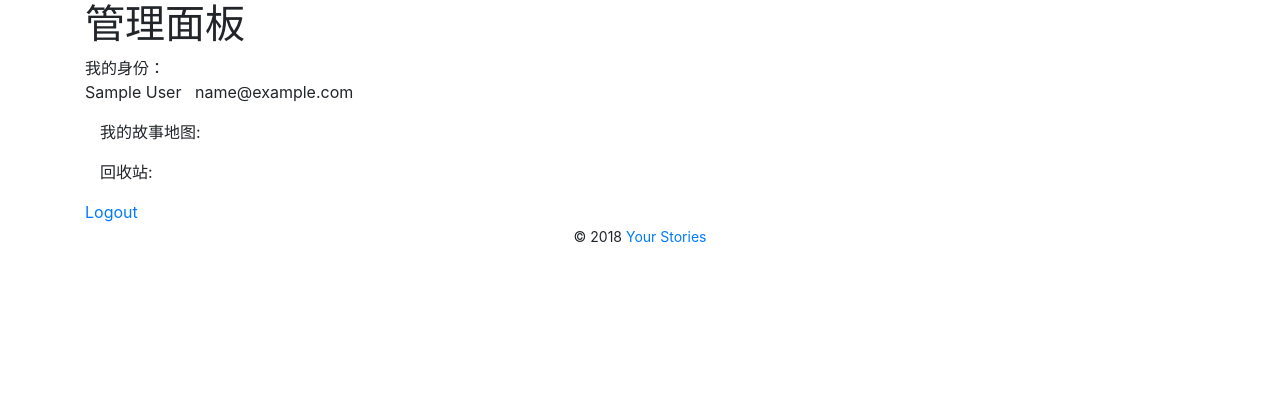
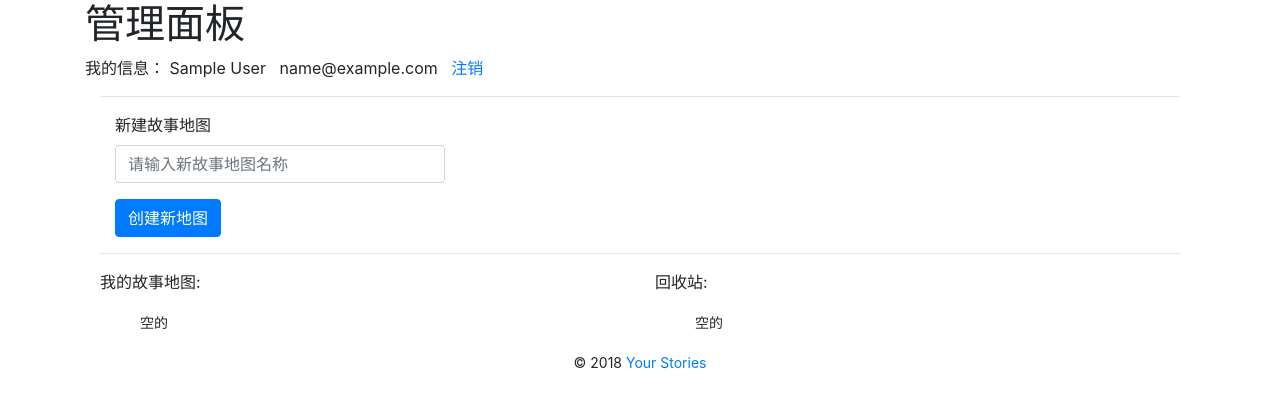
Before and after one commit to dylanchu/usmt, a Flask app: page /dashboard in a window 1280 px wide. Shown: the part 56-464 px from the top of the page. Run offline with Flask 2, Linux system fonts and the light colour scheme; the visitor is signed in with stand-in values (Sample User, id 1); some libraries are stand-ins or nearby versions.

Commit message:
feat:重新组织dashboard相关试图 & 添加新建故事地图功能

```diff
--- a/app/auth/views.py
+++ b/app/auth/views.py
@@ -36,7 +36,7 @@ def register():
 @auth.route('/login', methods=['GET', 'POST'])
 def login():
     if current_user.is_authenticated:
-        return redirect(url_for('main.index'))
+        return redirect(url_for('main.dashboard'))
     form = LoginForm()
     if form.validate_on_submit():
         check_user = User.objects(email=form.email.data).first()
--- /dev/null
+++ b/app/main/forms.py
@@ -0,0 +1,20 @@
+#!/usr/bin/env python3
+# coding: utf-8
+#
+# Created by dylanchu on 19-3-2
+
+from flask_wtf import FlaskForm
+from wtforms import StringField, SubmitField, widgets
+from wtforms.validators import DataRequired
+
+
+class NewMapForm(FlaskForm):
+    name = StringField(label='新建故事地图',
+                       validators=[DataRequired(message='名称不能为空')],
+                       widget=widgets.TextInput(),
+                       render_kw={
+                           'class': 'form-control',
+                           'placeholder': '请输入新故事地图名称',
+                           'required': ''
+                       })
+    submit = SubmitField('创建新地图')
--- a/app/main/views.py
+++ b/app/main/views.py
@@ -3,11 +3,12 @@
 #
 # Created by dylanchu on 19-1-1
 
-from flask import jsonify, render_template
+from flask import jsonify, render_template, request, flash, redirect, url_for
 from flask_login import login_required, current_user
 from ..models import StoryMap
 
 from . import main
+from .forms import NewMapForm
 
 
 @main.route('/')
@@ -22,8 +23,60 @@ def db_data_stub():
     return jsonify(data)
 
 
-@main.route('/dashboard')
+@main.route('/dashboard', methods=['GET', 'POST'])
 @login_required
 def dashboard():
+    form = NewMapForm()
+    if form.validate_on_submit():
+        existing_map = StoryMap.objects.filter(name=form.name.data).first()
+        if existing_map:
+            flash('已存在同名地图!')
+            return redirect(url_for('main.dashboard'))
+        else:
+            sm = StoryMap()
+            sm.name = form.name.data
+            sm.save()
+            current_user.maps[sm.name] = sm.id
+            current_user.save()
     return render_template('dashboard.html', name=current_user.name, email=current_user.email, maps=current_user.maps,
-                           recycle_bin=current_user.recycle_bin)
+                           recycle_bin=current_user.recycle_bin, form=form)
+
+
+@main.route('/edit')
+def edit_map():
+    name = request.args.get('name')
+    flash('你点击了 查看/编辑故事地图 %s' % name)
+    return redirect(url_for('main.dashboard'))
+
+
+@main.route('/trash')
+def trash_map():
+    name = request.args.get('name')
+    map_id = current_user.maps.get(name)
+    if map_id:
+        current_user.maps.pop(name)
+        current_user.recycle_bin[name] = map_id
+        current_user.save()
+    else:
+        flash('请求失败')
+    return redirect(url_for('main.dashboard'))
+
+
+@main.route('/restore')
+def restore_map():
+    name = request.args.get('name')
+    map_id = current_user.recycle_bin.get(name)
+    if map_id:
+        current_user.maps[name] = map_id
+        current_user.recycle_bin.pop(name)
+        current_user.save()
+    else:
+        flash('请求失败')
+    return redirect(url_for('main.dashboard'))
+
+
+@main.route('/delete')
+def delete_map():
+    name = request.args.get('name')
+    flash('你点击了 彻底删除故事地图 %s' % name)
+    return redirect(url_for('main.dashboard'))
--- a/app/templates/dashboard.html
+++ b/app/templates/dashboard.html
@@ -1,37 +1,62 @@
 {% extends 'base.html' %}
+{% from 'bootstrap/form.html' import render_form, render_field %}
 
 {% block content %}
 <h1>管理面板</h1>
+{% for message in get_flashed_messages() %}
+    <div class="alert alert-warning">
+        <button type="button" class="close" data-dismiss="alert">&times;
+        </button> {{ message }}
+    </div>
+{% endfor %}
 <p>
-    我的身份：<br>
-    {{ name }} &nbsp; {{ email }}
+    我的信息： {{ name }} &nbsp; {{ email }} &nbsp; <a href='{{ url_for("auth.logout") }}'>注销</a>
 </p>
 <div class="container">
+    <hr>
+    <div class="col-md-4">
+        {{ render_form(form) }}
+    </div>
+    <hr>
+<div class="row">
+    <div class="col-md-6">
         <p>我的故事地图:</p>
         <ul>
+            {% if maps %}
                 {% for k in maps %}
                 <li>
                     <p>{{ k }}<br>
                         <small>
-                    <a href="{{ url_for('api.edit_map', name=k) }}">查看/编辑</a>
-                    <a href="{{ url_for('api.delete_map', name=k) }}">删除</a>
+                            <a href="{{ url_for('main.edit_map', name=k) }}">查看/编辑</a>
+                            <a href="{{ url_for('main.trash_map', name=k) }}">移到回收站</a>
                         </small>
                     </p>
                 </li>
                 {% endfor %}
+            {% else %}
+                <small>空的</small>
+            {% endif %}
         </ul>
+    </div>
+    <div class="col-md-6">
         <p>回收站:</p>
         <ul>
+            {% if recycle_bin  %}
                 {% for k in recycle_bin %}
                     <li>
-                <p>{{ k }}</p>
+                        <p>{{ k }}<br>
                             <small>
-                    <a href="{{ url_for('api.edit_map', id=k) }}">恢复</a>
-                    <a href="{{ url_for('api.delete_map', id=k) }}">彻底删除</a>
+                                <a href="{{ url_for('main.restore_map', name=k) }}">恢复</a>
+                                <a href="{{ url_for('main.delete_map', name=k) }}">彻底删除</a>
                             </small>
+                        </p>
                     </li>
                 {% endfor %}
+            {% else %}
+                <small>空的</small>
+            {% endif %}
         </ul>
     </div>
-<a href='{{ url_for("auth.logout") }}'>Logout</a>
+</div>
+</div>
 {% endblock %}
```
Also changed, not shown: app/api/views.py (+0 -13 lines). Lines whose indentation alone changed are shown as unchanged.
